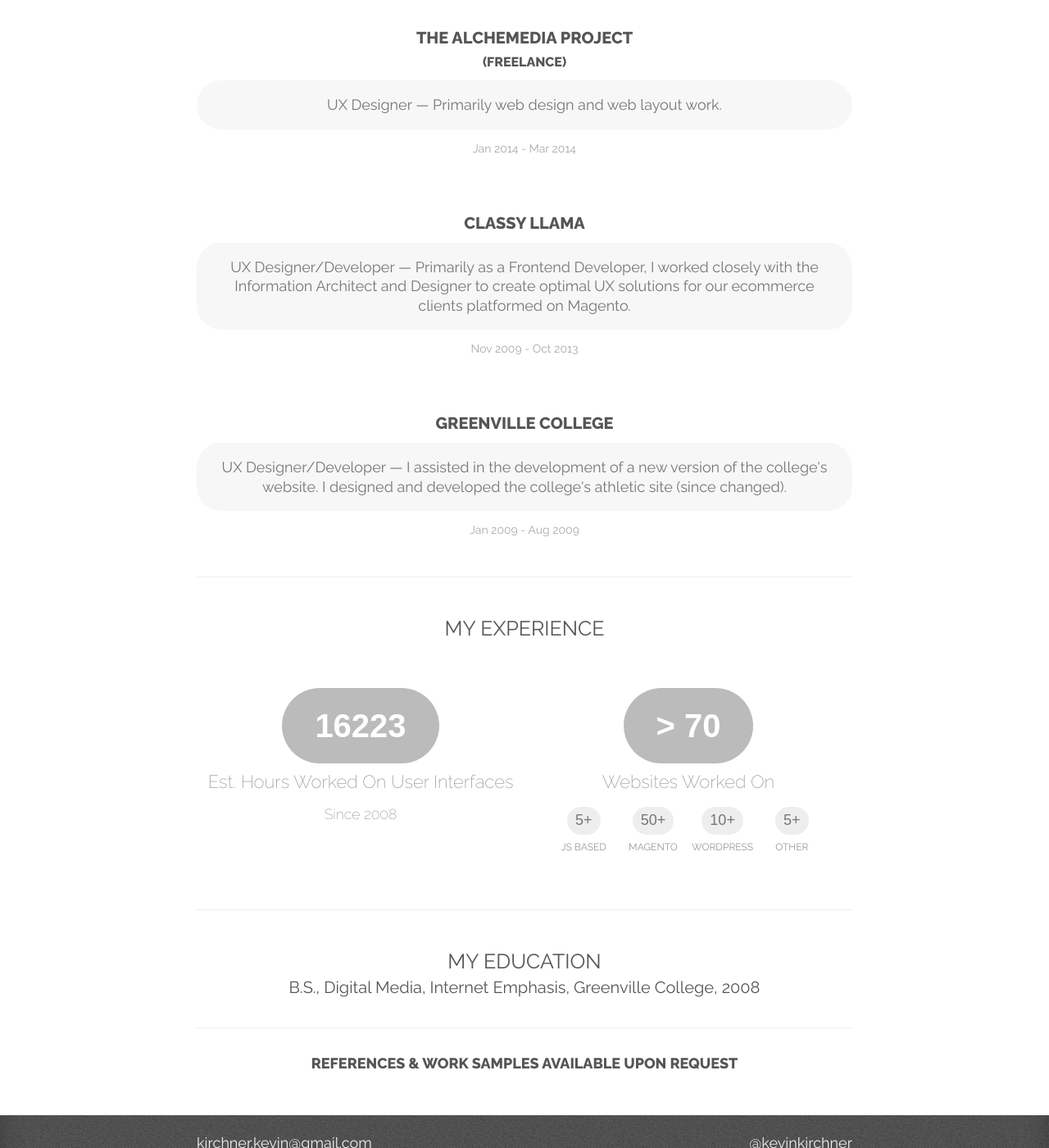
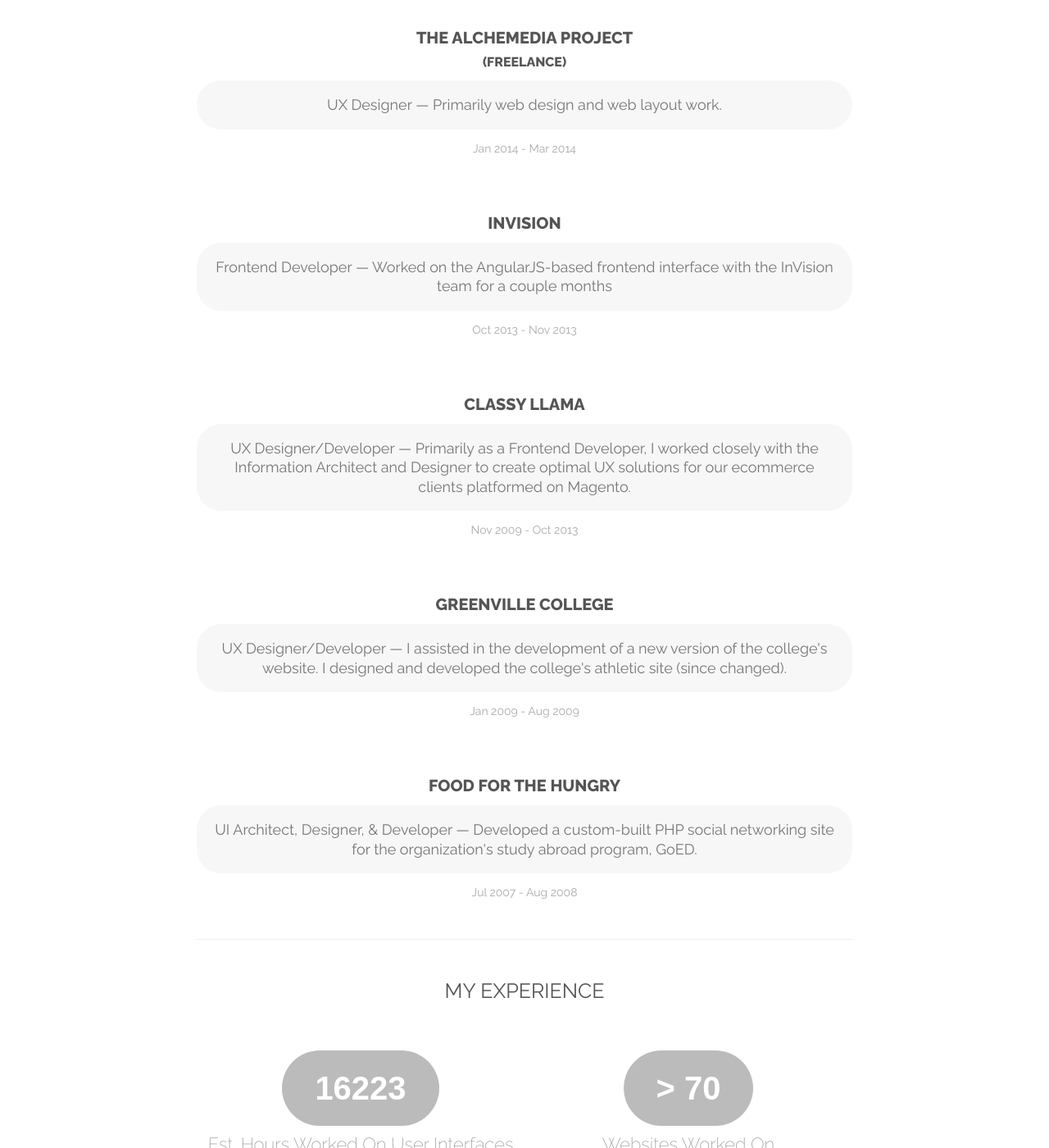
Before and after one commit to kevnk/kevnk.github.io, a Jekyll site: the page built from resume/index.html, in a window 1280 px wide and 1400 px high, scrolled down 2679 px. Shown: the whole window at 82% size. Built offline with Jekyll 4.4.1, drawn with Linux system fonts in a browser that asks for light colours; comment, search, counter and statistics services are not loaded.

Commit message:
adding InVision and FH

```diff
--- a/resume/index.html
+++ b/resume/index.html
@@ -91,6 +91,11 @@
                 <blockquote class="thought">UX Designer &mdash; Primarily web design and web layout work.</blockquote>
                 <p class="suggestion">Jan 2014 - Mar 2014</p>
             </div>
+            <div class="clearfix" id="invision">
+                <h5 class="about-subtitle">InVision</h5>
+                <blockquote class="thought">Frontend Developer &mdash; Worked on the AngularJS-based frontend interface with the InVision team for a couple months</blockquote>
+                <p class="suggestion">Oct 2013 - Nov 2013</p>
+            </div>
             <div class="clearfix" id="cls">
                 <h5 class="about-subtitle">Classy Llama</h5>
                 <blockquote class="thought">UX Designer/Developer &mdash; Primarily as a Frontend Developer, I worked closely with the Information Architect and Designer to create optimal UX solutions for our ecommerce clients platformed on Magento.</blockquote>
@@ -112,6 +117,11 @@
                 <h5 class="about-subtitle">Greenville College</h5>
                 <blockquote class="thought">UX Designer/Developer &mdash; I assisted in the development of a new version of the college's website. I designed and developed the college's athletic site (since changed).</blockquote>
                 <p class="suggestion">Jan 2009 - Aug 2009</p>
+            </div>
+            <div class="clearfix" id="fh">
+                <h5 class="about-subtitle">Food for the Hungry</h5>
+                <blockquote class="thought">UI Architect, Designer, &amp; Developer &mdash; Developed a custom-built PHP social networking site for the organization's study abroad program, GoED.</blockquote>
+                <p class="suggestion">Jul 2007 - Aug 2008</p>
             </div>
         </div>
     </section>
```
